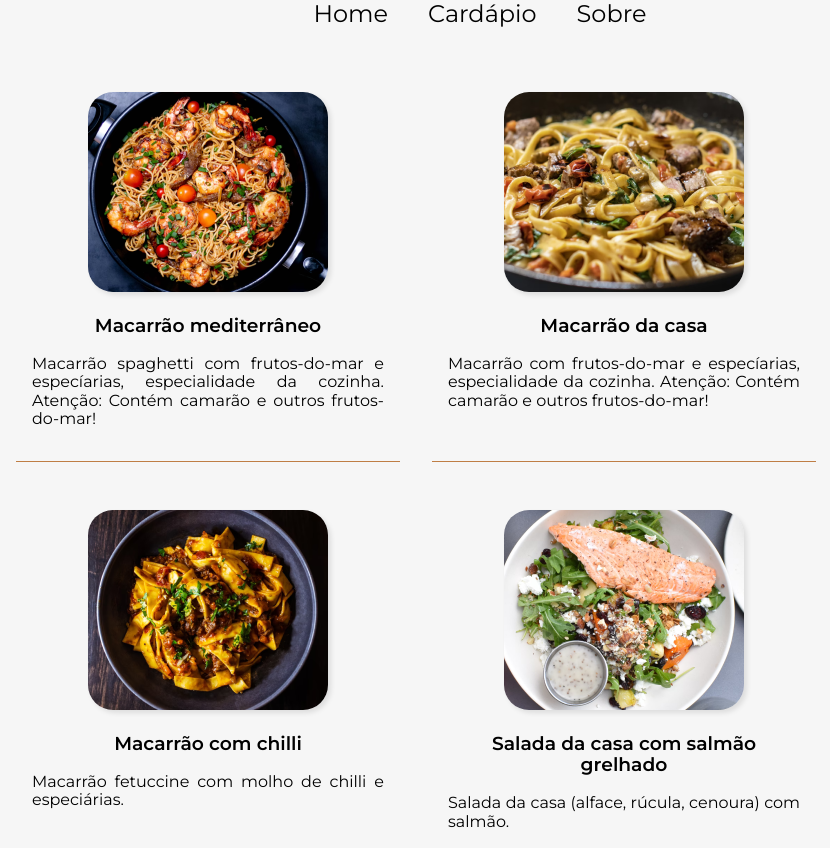
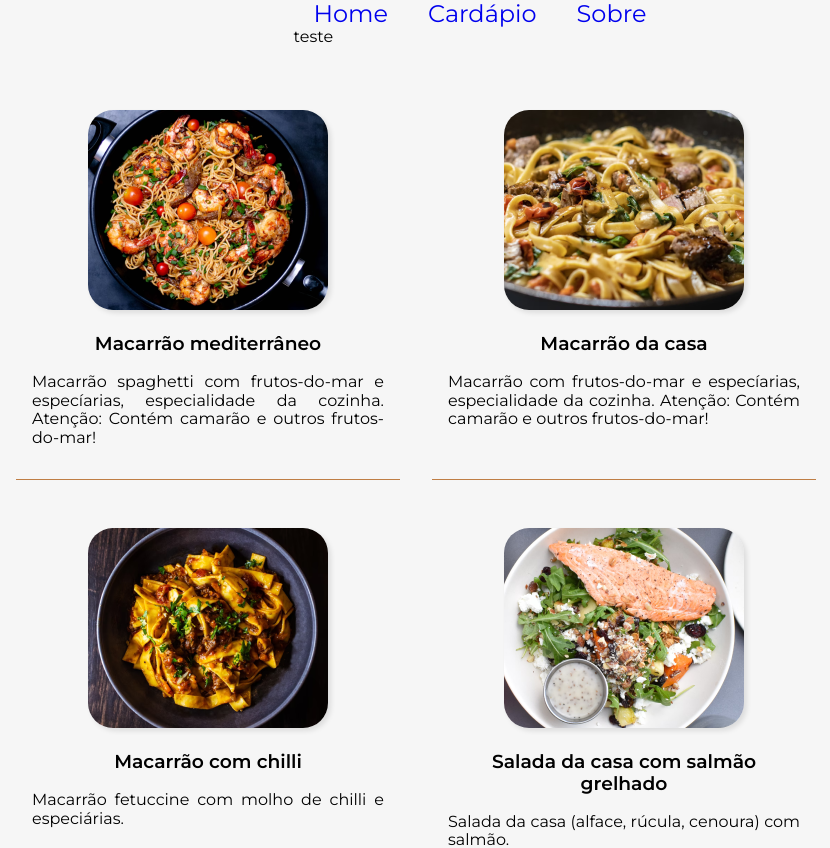
Before and after one commit to GabrielEvangelista0/Restaurante, a React (Create React App) app: page /cardapio in a window 1280 px wide. Shown: the top 848 px of the page, without its empty margins (160-990 px from the left). Built offline with nearby package versions, Linux system fonts and the light colour scheme.

Commit message:
Update index.tsx

```diff
--- a/src/components/Menu/index.tsx
+++ b/src/components/Menu/index.tsx
@@ -28,6 +28,7 @@ export default function Menu(){
                         </li>
                     ))}
                 </ul>
+                teste
             </nav>
         </StyledMenu>
     )
@@ -37,20 +38,21 @@ const StyledMenu = styled.div`
     display: flex;
     align-items: center;
     justify-content: center;
-
-    ul{
+    nav{
+        ul{
         display: flex;
         align-items: center;
         justify-content: center;
         margin: 0px;
         padding: 0px;
+        color: var(--cor3);
+        list-style-type: none;
+        li{
 
-        li{
-            list-style-type: none;
             padding: 0 10px;
             a{
                 text-decoration: none;
-                color: black;
+
                 font-size: 1.5rem;
                 padding: 10px;
 
@@ -62,4 +64,7 @@ const StyledMenu = styled.div`
             }
         }
     }
+    }
+
+
 `
```
